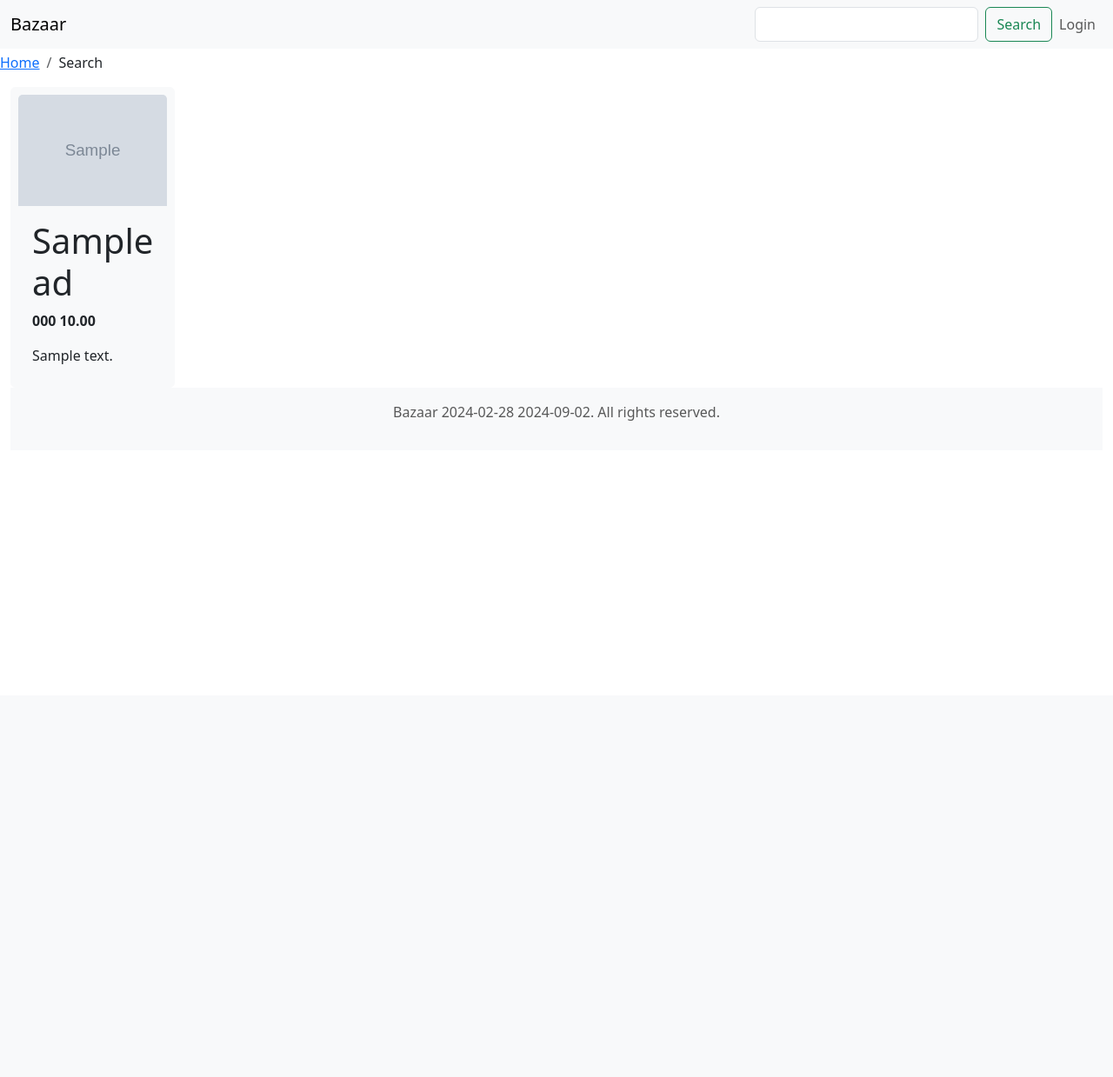
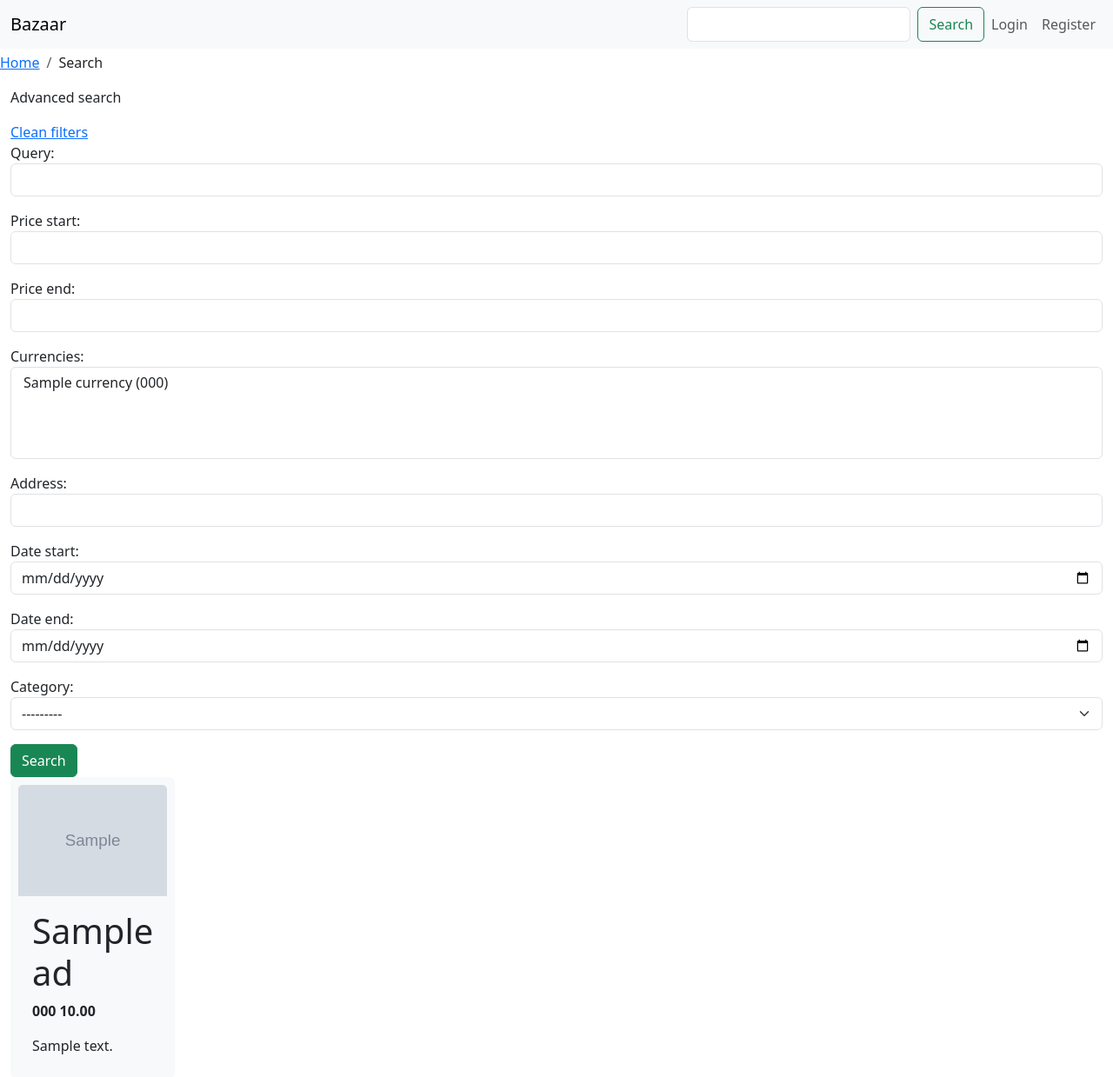
Before and after one commit to arielb0/portfolio, a Django app: page /bazaar/search in a window 1280 px wide. Shown: the top 1239 px of the page at 87% size. Before the commit the page ends 484 px from the top, so only its background shows below. Run offline with Django 5.2, Linux system fonts and the light colour scheme; tables that the repository leaves empty hold one stand-in row (values such as "Sample post"); grey boxes marked "Sample" are stand-in pictures; parts of the project's set-up code (start-up, migrations or seed data) failed here and were passed over; some libraries are stand-ins or nearby versions.

Commit message:
Added AdvancedSearchForm to ListAd view

```diff
--- a/accounts/templates/auth/user_form.html
+++ b/accounts/templates/auth/user_form.html
@@ -8,11 +8,8 @@
             {% csrf_token %}
             {{ form.as_p }}
             <div class="d-flex flex-column">
-                <input class="btn btn-secondary" type="submit" value="Login"></input>
+                <input class="btn btn-secondary" type="submit" value="{{ action }}"></input>
             </div>
-            <!--
-            <input type="submit" value="{{ action }}">
-            -->
         </form>
         {% if action == 'Update' %}
             <a href="{% url 'password_change' %}">Change password</a>
--- a/accounts/urls.py
+++ b/accounts/urls.py
@@ -5,8 +5,7 @@
 from .forms import CustomLoginForm
 
 urlpatterns = [
-    path("register/", CreateUser.as_view(), name="register"),
-    path("login/",auth_views.LoginView.as_view(next_page=reverse_lazy("home"), form_class=CustomLoginForm), name="login"),
+    path("login/",auth_views.LoginView.as_view(form_class=CustomLoginForm), name="login"),
     path("logout/", auth_views.LogoutView.as_view(next_page=reverse_lazy("home")), name="logout"),
     path("password_change/", auth_views.PasswordChangeView.as_view(template_name="registration/mod_password_change_form.html"), name="password_change"),
     path("password_change/done/", auth_views.PasswordChangeDoneView.as_view(template_name="registration/mod_password_change_done.html"), name="password_change_done"),
@@ -15,6 +14,7 @@
     path("reset/<uidb64>/<token>/", auth_views.PasswordResetConfirmView.as_view(template_name="registration/mod_password_reset_confirm.html"), name="password_reset_confirm"),
     path("reset/done/", auth_views.PasswordResetCompleteView.as_view(template_name="registration/mod_password_reset_complete.html"), name="password_reset_complete"),
     # User CRUD
+    path("register/", CreateUser.as_view(), name="register"),
     path("<int:pk>", ReadUser.as_view(), name="read_user"),
     path("<int:pk>/update", UpdateUser.as_view(), name="update_user"),
     path("<int:pk>/delete", DeleteUser.as_view(), name="delete_user"),
--- a/bazaar/forms.py
+++ b/bazaar/forms.py
@@ -134,8 +134,8 @@
 class AdvancedSearchForm(SimpleSearchForm):
     price_start = IntegerField(required = False, widget = NumberInput(attrs={'class': 'form-control'}))
     price_end = IntegerField(required = False, widget = NumberInput(attrs={'class': 'form-control'}))
-    currency = ModelMultipleChoiceField(required = False, queryset=Currency.objects.all(), widget = SelectMultiple(attrs={'class': 'form-select'}))
+    currencies = ModelMultipleChoiceField(required = False, queryset=Currency.objects.all(), widget = SelectMultiple(attrs={'class': 'form-select'}))
     address = CharField(required = False, widget = TextInput(attrs={'class': 'form-control'}))
-    date_start = DateField(required = False, widget = DateInput(attrs={'class': 'form-control'}))
-    date_end = DateField(required = False, widget = DateInput(attrs={'class': 'form-control'}))
-    categories = ModelChoiceField(required = False, queryset = Category.objects.all(), widget = Select(attrs={'class': 'form-select'}))
+    date_start = DateField(required = False, widget = DateInput(attrs={'class': 'form-control', 'type': 'date'}))
+    date_end = DateField(required = False, widget = DateInput(attrs={'class': 'form-control', 'type': 'date'}))
+    category = ModelChoiceField(required = False, queryset = Category.objects.filter(subcategories = None), widget = Select(attrs={'class': 'form-select'}))
--- a/bazaar/models.py
+++ b/bazaar/models.py
@@ -22,7 +22,7 @@
 
     def __str__(self):
         if self.parent_category:
-            return f'{self.parent_category}/{self.name}'
+            return f'{self.parent_category} / {self.name}'
 
         return self.name
 
--- a/bazaar/templates/bazaar/ad_detail.html
+++ b/bazaar/templates/bazaar/ad_detail.html
@@ -29,7 +29,7 @@
     <nav aria-label="breadcrumb">
         <ol class="breadcrumb">
             <li class="breadcrumb-item active">
-                <a href="#">Home</a>
+                <a href="{% url "bazaar:home" %}">Home</a>
             </li>
             <li class="breadcrumb-item active">
                 <a href="{% url "bazaar:ad_list" %}">Search</a>
@@ -41,7 +41,6 @@
     </nav>
 
     <h1 class="text-center">{{ object.title }}</h1>
-
 
     <div class="carousel slide carousel-fade" id="adCarousel" data-bs-ride="carousel">
         <div class="carousel-inner">
--- a/bazaar/templates/bazaar/ad_list.html
+++ b/bazaar/templates/bazaar/ad_list.html
@@ -1,17 +1,6 @@
 {% extends "bazaar/base.html" %}
 
 {% block main %}
-
-    <!--
-      Ideas:
-
-      Show a search form (title and description keywords). Also you show a link to advanced search.
-      Show a simple search form (title or description). This can be a another page (main page).
-      What is your main page?
-        A search page (Like Google) OK
-        A combination of above (a list of ads with search form). Include a search form on header OK
-        A independent advanced search page. OK
-    -->
 
     <div class="row">
         <ol class="breadcrumb">
@@ -25,7 +14,12 @@
     </div>
 
     <div>
-        <!-- Here put a hidden form (More filters). Use accordion -->
+        <p>Advanced search</p>
+        <a href="{% url "bazaar:ad_list" %}">Clean filters</a>
+        <form action="{% url "bazaar:ad_list" %}">
+            {{ advanced_search_form.as_p }}
+            <input class="btn btn-success" type="submit" value="Search">
+        </form>
     </div>
 
     <div class="row">
@@ -55,7 +49,7 @@
                 </div>
             {% endfor %}
         {% else %}
-            <p>Sorry, but your search don't return results. Please, use other keywords</p>
+            <p class="text-center">Your search don't return ads.</p>
         {% endif %}
     </div>
 
--- a/bazaar/templates/bazaar/header.html
+++ b/bazaar/templates/bazaar/header.html
@@ -28,14 +28,20 @@
                 <a class="nav-link" href="{% url "bazaar:ad_create" %}">New Ad</a>
             </li>
             <li class="nav-item">
-                <a class="nav-link" href="#">Account</a>
+                <a class="nav-link" target="_blank" href="{% url "update_user"  pk=user.id %}">Account</a>
             </li>
             <li class="nav-item">
-                <a class="nav-link" href="#">Logout</a>
+                <form action="{% url "logout" %}?next={{ request.path }}" method="post">
+                    {% csrf_token %}
+                    <input class="nav-link" type="submit" value="Logout">
+                </form>
             </li>
         {% else %}
             <li class="nav-item">
-                <a class="nav-link" href="#">Login</a>
+                <a class="nav-link" href="{% url "login" %}?next={{ request.path }}">Login</a>
+            </li>
+            <li class="nav-item">
+                <a class="nav-link" href="{% url "register" %}">Register</a>
             </li>
         {% endif %}
     </ul>
--- a/bazaar/views.py
+++ b/bazaar/views.py
@@ -1,7 +1,7 @@
 from django.http import HttpRequest, HttpResponse
 from django.views.generic import CreateView, DetailView, UpdateView, DeleteView, ListView, TemplateView
 from .models import Currency, Category, Ad, Report
-from .forms import CurrencyForm, CategoryForm, AdForm, ReportForm, SimpleSearchForm, AdvancedSearchForm
+from .forms import CurrencyForm, CategoryForm, AdForm, ReportForm, AdvancedSearchForm
 from django.urls import reverse_lazy
 from django.db.models import Q
 from .helpers import normalize_ad_pictures, get_simple_search_form
@@ -199,7 +199,8 @@
 
     def get_context_data(self, **kwargs) -> dict[str]:
         context = super().get_context_data(**kwargs)
-        context = get_simple_search_form(context)
+        context = get_simple_search_form(context, self.request.GET)
+        context['advanced_search_form'] = AdvancedSearchForm(data = self.request.GET)
 
         return context
 
```
Also changed, not shown: accounts/templates/registration/login.html (+7 -0 lines), bazaar/tests/tests_forms.py (+22 -22 lines), scull_suite/settings.py (+12 -51 lines).
